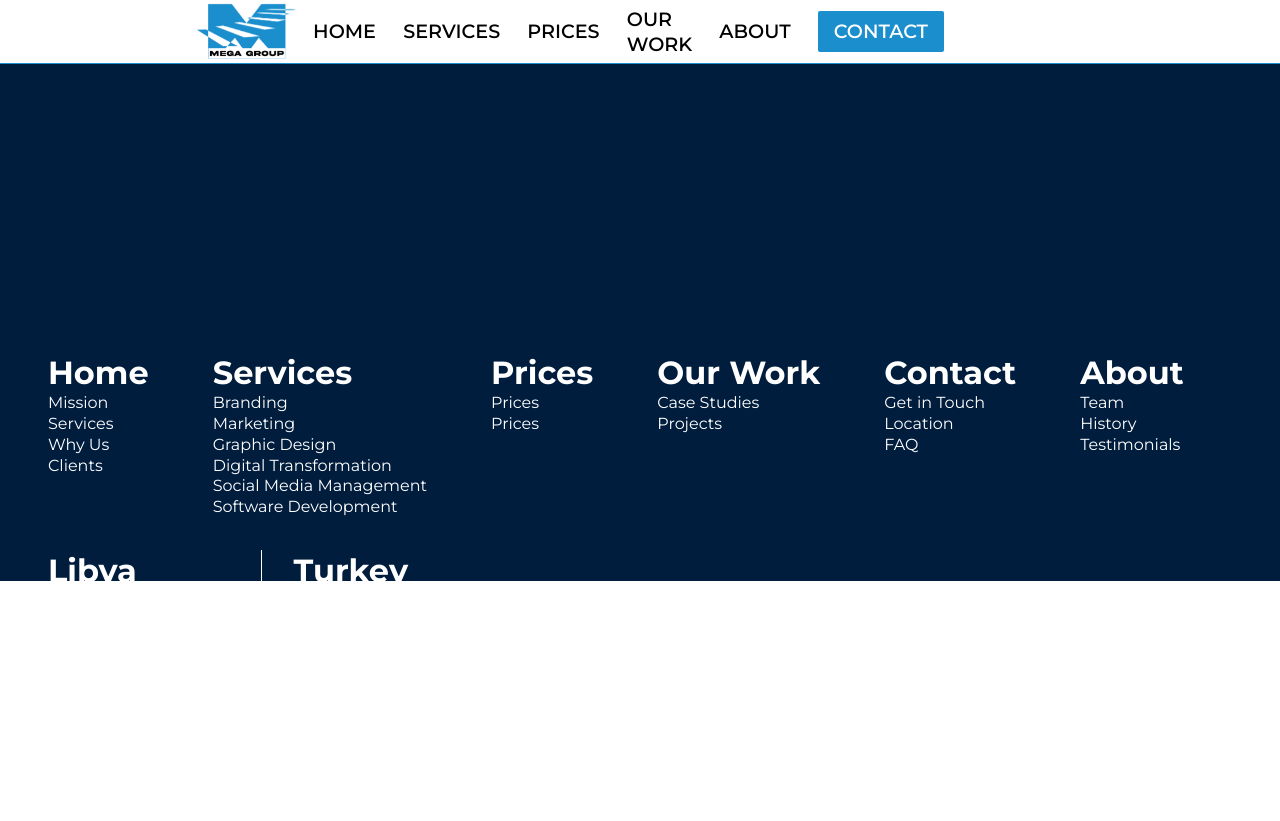
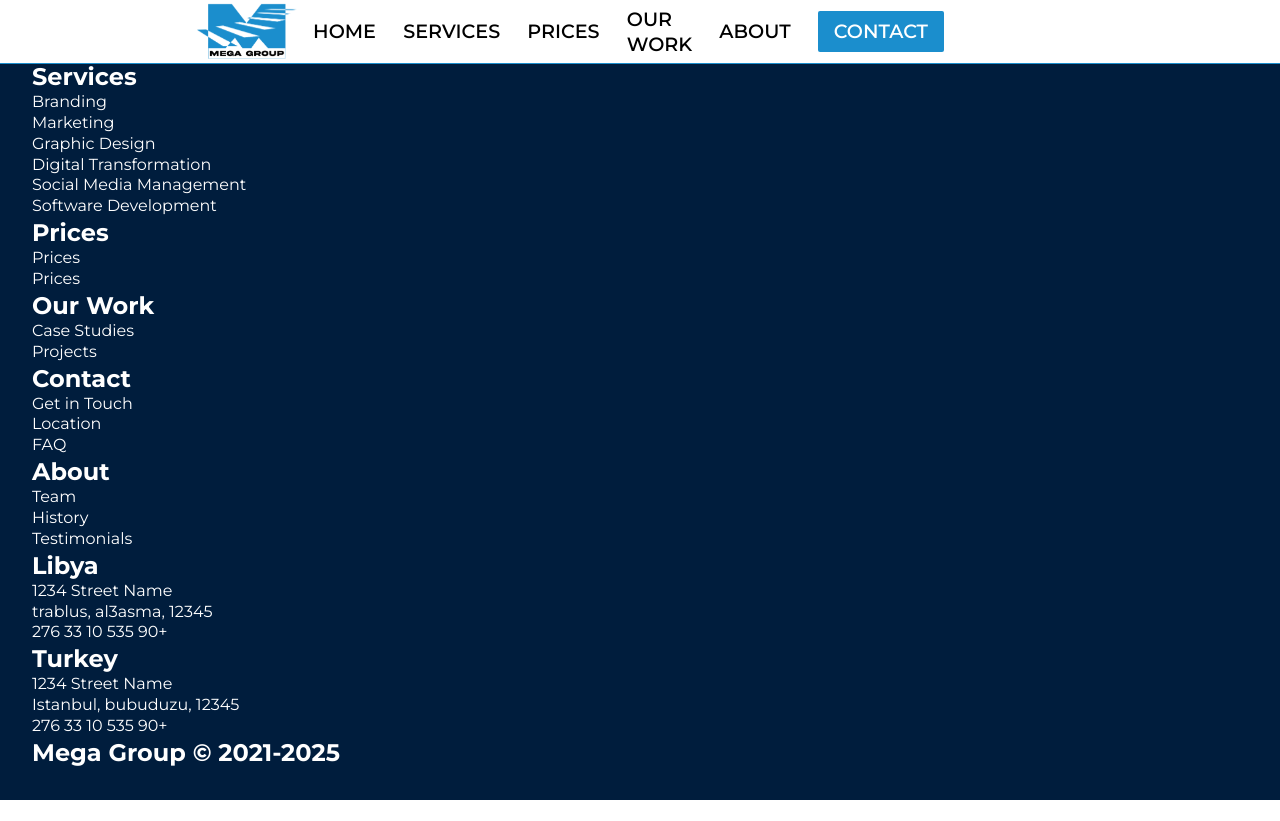
Before and after one commit to haithamexe/mega-group, a React (Vite) app: page /contact in a window 1280 px wide. Before the commit the page ends 800 px from the top, so only its background shows below. Built offline with nearby package versions, Linux system fonts and the light colour scheme.

Commit message:
idk home 2

```diff
--- a/src/components/Footer.jsx
+++ b/src/components/Footer.jsx
@@ -5,36 +5,90 @@
   return (
     <div className="footer-container">
       <div className="footer">
-        {/* <div className="">hello sir</div>
-        <div className="">hello</div>
-        <div className="">hello</div>
-        <div className="">hello</div>
-        <div className="">hello</div>
-        <div className="">hello</div>
-        <div className="">hello</div>
-        <div className="">hello</div>
-        <div className="">hello</div>
-        <div className="">hello</div>
-        <div className="">hello</div>
-        <div className="">hello</div>
-        <div className="">hello</div>
-        <div className="">hello</div>
-        <div className="">hello</div>
-        <div className="">hello</div>
-        <div className="">hello</div>
-        <div className="">hello</div>
-        <div className="">hello</div>
-        <div className="">hello</div>
-        <div className="">hello</div>
-        <div className="">hello</div>
-        <div className="">hello</div>
-        <div className="">hello</div>
-        <div className="">hello</div>
-        <div className="">hello</div>
-        <div className="">hello</div>
-        <div className="">hello</div>
-        <div className="">hello</div>
-        <div className="">hello</div> */}
+        <section className="footer-head">
+          <h1>
+            Start a your journy with us. Let's get in touch and discuss your
+            next project
+          </h1>
+        </section>
+        <section className="footer-body">
+          <div className="footer-socials">
+            <div className="footer-logo">
+              {/* <img src="/images/mega-logo-blue-white.png" alt="Mega Group Logo" /> */}
+            </div>
+            <div className="footer-social-links">
+              <a href="https://www.instagram.com/megagroup.ly/">
+                <i className="fa-brands fa-instagram"></i>
+              </a>
+              <a href="https://www.facebook.com/megagroup.ly">
+                <i className="fa-brands fa-facebook"></i>
+              </a>
+              <a href="https://wa.me/218923310535">
+                <i className="fa-brands fa-whatsapp"></i>
+              </a>
+            </div>
+          </div>
+          <div className="footer-links">
+            <div className="footer-link">
+              <h1>Home</h1>
+              <p>Mission</p>
+              <p>Services</p>
+              <p>Why Us</p>
+              <p>Clients</p>
+            </div>
+            <div className="footer-link">
+              <h1>Services</h1>
+              <p>Branding</p>
+              <p>Marketing</p>
+              <p>Graphic Design</p>
+              <p>Digital Transformation</p>
+              <p>Social Media Management</p>
+              <p>Software Development</p>
+            </div>
+            <div className="footer-link">
+              <h1>Prices</h1>
+              <p>Prices</p>
+              <p>Prices</p>
+            </div>
+            <div className="footer-link">
+              <h1>Our Work</h1>
+              <p>Case Studies</p>
+              <p>Projects</p>
+            </div>
+            <div className="footer-link">
+              <h1>Contact</h1>
+              <p>Get in Touch</p>
+              <p>Location</p>
+              <p>FAQ</p>
+            </div>
+            <div className="footer-link">
+              <h1>About</h1>
+              <p>Team</p>
+              <p>History</p>
+              <p>Testimonials</p>
+            </div>
+          </div>
+        </section>
+        <section className="footer-foot">
+          <div className="footer-addressess">
+            <div className="footer-address ">
+              <h1>Libya</h1>
+              <p>1234 Street Name</p>
+              <p>trablus, al3asma, 12345</p>
+              <p>276 33 10 535 90+</p>
+            </div>
+            <div className="footer-address">
+              <h1>Turkey</h1>
+              <p>1234 Street Name</p>
+              <p>Istanbul, bubuduzu, 12345</p>
+              <p>276 33 10 535 90+</p>
+            </div>
+          </div>
+        </section>
+        <section className="footer-rights">
+          <h1>Mega Group &copy; 2021-{new Date().getFullYear()}</h1>
+        </section>
+        {/* <div className="footer">
         <div className="footer-head">
           <div className="footer-links">
             <div className="footer-link">
@@ -97,13 +151,7 @@
               <i className="fa-brands fa-facebook"></i>
               <i className="fa-brands fa-whatsapp"></i>
             </div>
-            <div className="footer-logo">
-              {/* <img
-                src="/images/mega-logo-blue-white.png"
-                alt="Mega Group Logo"
-              /> */}
-            </div>
-            {/* <MapboxComponent /> */}
+            <div className="footer-logo"></div>
           </div>
           <div className="footer-contact">
             <div className="footer-contact-year">
@@ -118,6 +166,7 @@
             </div>
           </div>
         </div>
+      </div> */}
       </div>
     </div>
   );
--- a/src/components/Layout.jsx
+++ b/src/components/Layout.jsx
@@ -1,5 +1,5 @@
-import React, { useEffect } from "react";
-import { Outlet, useLocation } from "react-router-dom";
+import React, { useEffect, useRef } from "react";
+import { Outlet, useLocation, ScrollRestoration } from "react-router-dom";
 import Header from "./Header";
 import Footer from "./Footer";
 import {
@@ -13,6 +13,7 @@
 
 function Layout() {
   const { pathname } = useLocation();
+  const lenisRef = useRef();
 
   const { scrollYProgress } = useScroll();
 
@@ -64,13 +65,30 @@
 
   const handleScrollToElement = (element) => {
     if (lenis) lenis.stop();
-    element.scrollIntoView({ behavior: "smooth" });
+    element.scrollIntoView({ behavior: "immidiate" });
     if (lenis) lenis.start();
   };
 
   useEffect(() => {
-    handleScrollToTop();
+    if (lenis) {
+      lenis.scrollTo(0, {
+        immdiate: true,
+      });
+    }
   }, [pathname]);
+
+  // useEffect(() => {
+  //   const lenisContainer = document.querySelector(".lenis");
+  //   if (lenisContainer && lenisContainer.__lenis) {
+  //     lenisContainer.__lenis.scrollTo(0, {
+  //       immdiate: true,
+  //     });
+  //   }
+  // }, [pathname]);
+
+  // useEffect(() => {
+  //   handleScrollToTop();
+  // }, [pathname]);
 
   return (
     <ReactLenis
@@ -81,7 +99,6 @@
     >
       <div className="main">
         <Header scrollYProgress={scrollYProgress} normalizedY={normalizedY} />
-        {/* <ScrollToTopProvider /> */}
         <Outlet
           context={{
             forceSmoothScroll,
--- a/src/pages/Home.jsx
+++ b/src/pages/Home.jsx
@@ -84,7 +84,7 @@
   }, [scrollToTop]);
 
   useMotionValueEvent(scrollWhyUs, "change", (latest) => {
-    if (latest >= 0.2) {
+    if (latest >= 0.1) {
       setShowSideBar(true);
     } else {
       setShowSideBar(false);
--- a/src/styles/main.css
+++ b/src/styles/main.css
@@ -177,7 +177,7 @@
   border: none;
 } */
 
-.footer-container {
+/* .footer-container {
   width: 100%;
   height: 70vh;
   height: 70svh;
@@ -203,7 +203,6 @@
   @media screen and (max-height: 800px) {
     padding: 2rem 2rem;
   }
-  /* background-color: rgb(22, 58, 124); */
 }
 
 .footer-links {
@@ -269,4 +268,30 @@
   height: 100%;
   width: 100%;
   object-fit: contain;
+} */
+
+.footer-container {
+  width: 100%;
+  height: 100vh;
+  height: 100svh;
+  position: relative;
+  clip-path: polygon(0 0, 100% 0, 100% 100%, 0 100%);
 }
+
+.footer {
+  color: white;
+  width: 100%;
+  height: 100%;
+  position: fixed;
+  top: 0;
+  left: 0;
+  display: flex;
+  flex-direction: column;
+  justify-content: flex-end;
+  background-color: #06111c;
+  background-color: #001d3d;
+
+  @media screen and (max-height: 800px) {
+    padding: 2rem 2rem;
+  }
+}
```
